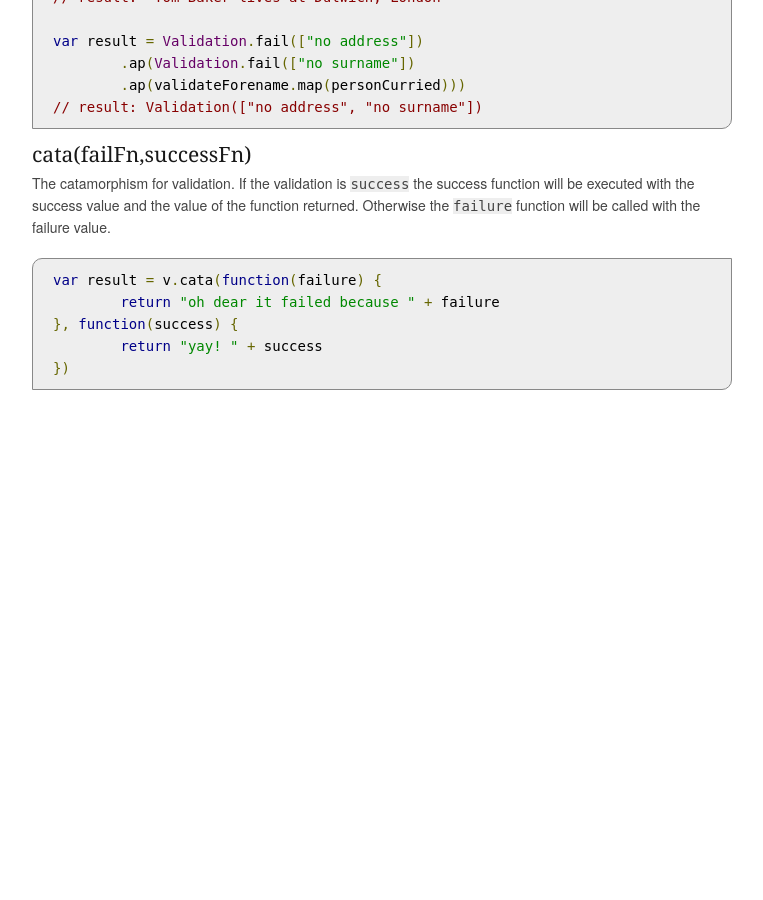
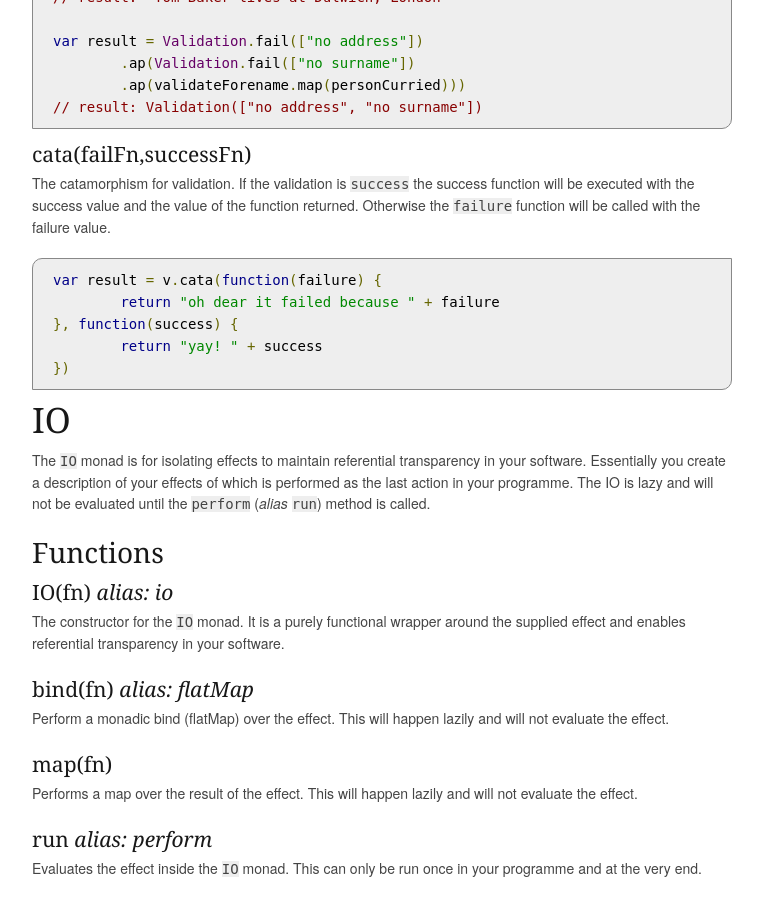
Before and after one commit to monet/monet.js, a Jekyll site: the page built from index.md, in a window 1280 px wide and 900 px high, scrolled down 4269 px. Shown: the whole window, without its empty margins (138-901 px from the left). Built offline with Jekyll 4.4.1, drawn with Linux system fonts in a browser that asks for light colours; nearby versions of some CDN libraries; before the commit the page ends 4669 px from its top, so only the background shows below that.

Commit message:
Added documentation for the `IO` monad. #22

```diff
--- a/index.md
+++ b/index.md
@@ -190,6 +190,19 @@ The catamorphism for validation.  If the validation is `success` the success fun
 		return "yay! " + success
 	})
 
+## IO
+The `IO` monad is for isolating effects to maintain referential transparency in your software.  Essentially you create a description of your effects of which is performed as the last action in your programme.  The IO is lazy and will not be evaluated until the `perform` (*alias* `run`) method is called.
+
+###Functions
+####IO(fn) *alias: io*
+The constructor for the `IO` monad.  It is a purely functional wrapper around the supplied effect and enables referential transparency in your software.
+####bind(fn) *alias: flatMap*
+Perform a monadic bind (flatMap) over the effect.  This will happen lazily and will not evaluate the effect.
+####map(fn)
+Performs a map over the result of the effect.  This will happen lazily and will not evaluate the effect.
+####run *alias: perform*
+Evaluates the effect inside the `IO` monad.  This can only be run once in your programme and at the very end.
+
 [functionalJava]: http://functionaljava.org/
 [Functional Javascript]: http://osteele.com/sources/javascript/functional/
 [gitZip]: https://github.com/cwmyers/monad.js/zipball/master (zip format)
```
